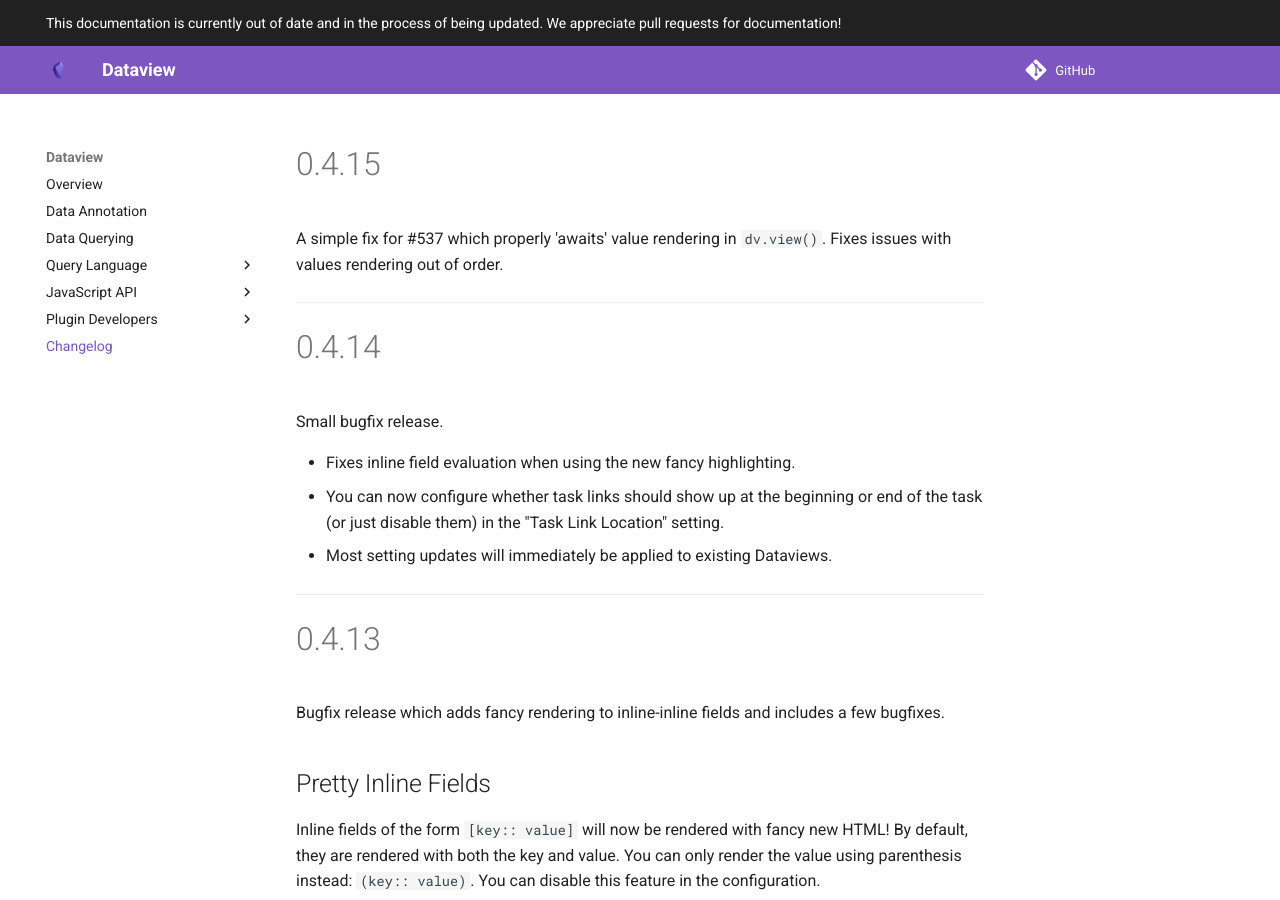
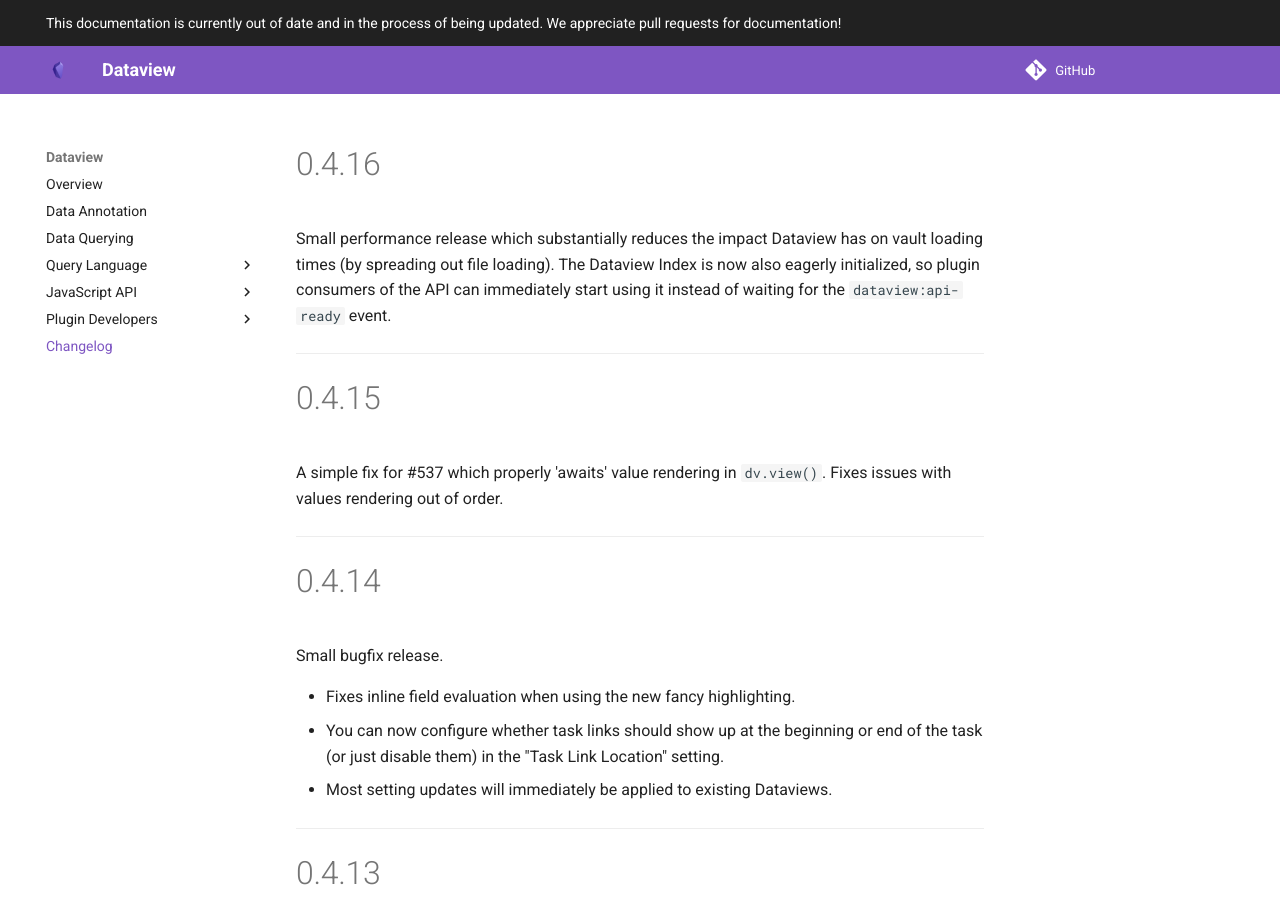
Before and after one commit to blacksmithgu/obsidian-dataview, an MkDocs documentation site: the page built from docs/docs/changelog.md, in a window 1280 px wide and 900 px high. Built offline with MkDocs 1.6.1 and Material for MkDocs 9.7.7, drawn with Linux system fonts in a browser that asks for light colours; comment, search, counter and statistics services are not loaded.

Commit message:
Auto-release 0.4.16

```diff
--- a/docs/docs/changelog.md
+++ b/docs/docs/changelog.md
@@ -1,3 +1,11 @@
+# 0.4.16
+
+Small performance release which substantially reduces the impact Dataview has on vault loading times (by spreading out
+file loading). The Dataview Index is now also eagerly initialized, so plugin consumers of the API can immediately start
+using it instead of waiting for the `dataview:api-ready` event.
+
+---
+
 # 0.4.15
 
 A simple fix for #537 which properly 'awaits' value rendering in `dv.view()`. Fixes issues with values rendering out of
--- a/package.json
+++ b/package.json
@@ -1,6 +1,6 @@
 {
   "name": "obsidian-dataview",
-  "version": "0.4.15",
+  "version": "0.4.16",
   "description": "Advanced data views for Obsidian.md.",
   "main": "lib/index.js",
   "types": "lib/index.d.ts",
--- a/versions.json
+++ b/versions.json
@@ -59,5 +59,6 @@
   "0.4.12-hotfix1": "0.12.0",
   "0.4.13": "0.12.0",
   "0.4.14": "0.12.0",
-  "0.4.15": "0.12.0"
+  "0.4.15": "0.12.0",
+  "0.4.16": "0.12.0"
 }
```
Also changed, not shown: CHANGELOG.md, manifest.json.
